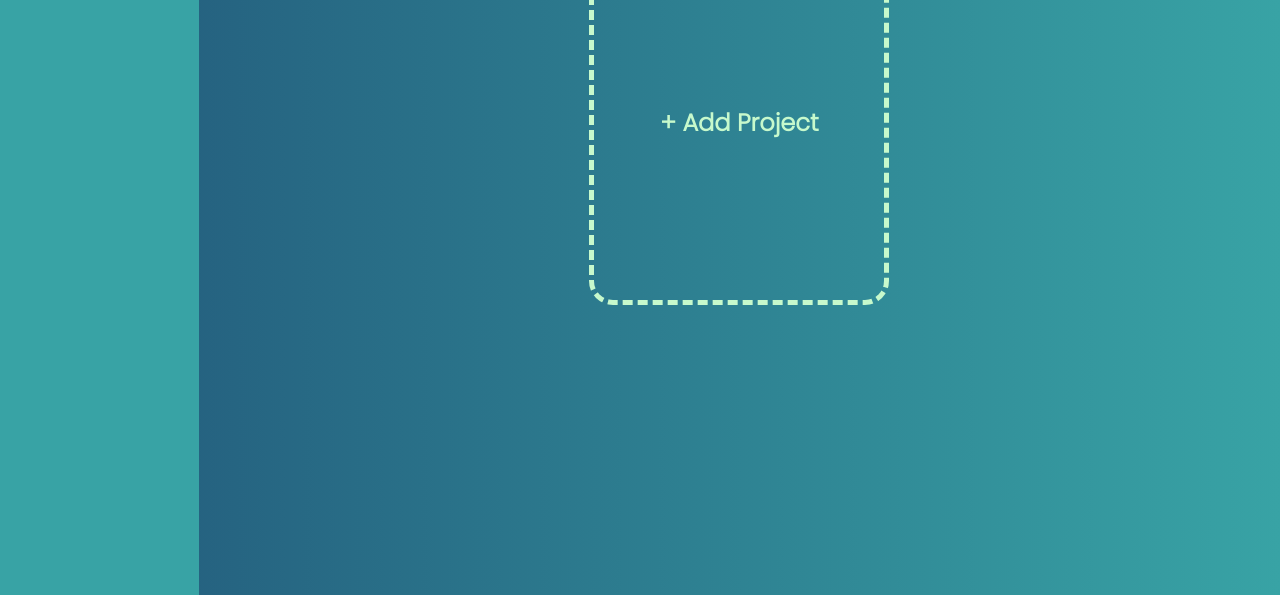
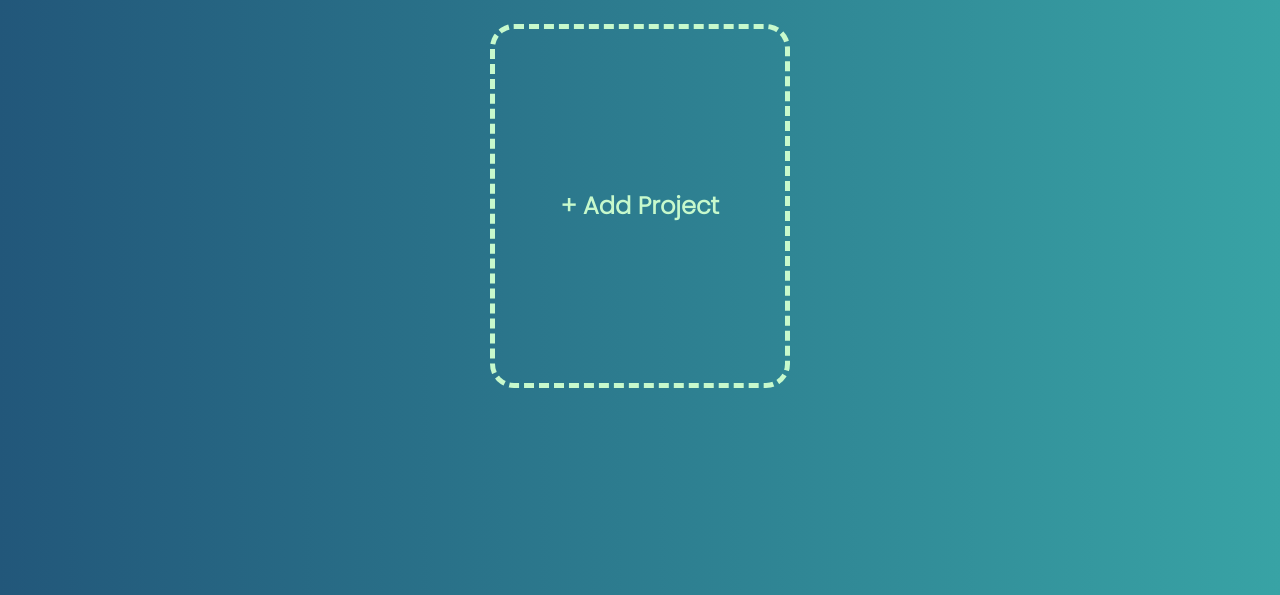
Before and after one commit to killerdroid99/Todo-App, a website built with webpack: page dist/index.html in a window 1280 px wide. Shown: the part 205-800 px from the top of the page. Built offline with nearby package versions, Linux system fonts and the light colour scheme; a web font is replaced by a local one.

Commit message:
Fixed styles on elements after removal on prev commit

```diff
--- a/src/DomActions.js
+++ b/src/DomActions.js
@@ -184,7 +184,6 @@ export const DeleteTodo = (targetProject) => {
 			targetProject.total--;
 			targetProject.complete = 0;
 			localStorage.setItem("TodoProject", JSON.stringify(ProjectObjectArray));
-			// console.log(TodoObjectArray);
 
 			setTimeout(() => {
 				target.parentElement.remove();
--- a/src/style.scss
+++ b/src/style.scss
@@ -21,25 +21,24 @@ body {
 		$primary-color-two
 	);
 	display: flex;
+	// width: 100vw;
 	height: 100vh;
+	flex-direction: column;
 }
 
 nav {
 	display: flex;
-	flex-direction: column;
 	height: auto;
-	background-color: $primary-color-two;
-	width: clamp(100px, 20vw, 250px);
+	background-color: $primary-color-one;
+	box-shadow: 0px 5px 5px $secondary-color-one;
 	font-size: 1.3rem;
 	gap: 3em;
-	padding-block: 1em;
-	position: static;
+	padding: 1em;
 
 	div {
 		display: flex;
 		align-items: center;
 		gap: 0.5em;
-		margin-inline: auto;
 
 		img {
 			margin-inline: auto;
@@ -56,29 +55,16 @@ nav {
 			font-size: clamp(1.5rem, 2.75vh, 3rem);
 		}
 	}
-
-	ul {
-		list-style: none;
-		display: flex;
-		flex-direction: column;
-		font-weight: bold;
-		gap: 1em;
-		margin-inline: auto;
-		li {
-			cursor: pointer;
-		}
-	}
 }
 
 .projects {
-	padding: 2em;
+	padding-top: 2em;
 	display: flex;
-	width: 100%;
 	position: relative;
 	align-items: center;
 	flex-direction: column;
 	height: auto;
-	gap: 1em;
+	gap: 0.5em;
 	h1 {
 		font-weight: 500;
 		color: $secondary-color-two;
@@ -90,17 +76,16 @@ nav {
 
 .project-container {
 	display: grid;
-	max-width: auto;
-	height: auto;
+	max-width: 600px;
 	grid-template-columns: repeat(auto-fit, 300px);
 	gap: 3em;
 	margin-inline: auto;
 	row-gap: 2.5em;
 	padding-block: 2em;
 	padding-inline: 1em;
-	max-width: 75vw;
+	max-width: 70%;
 	height: auto;
-	overflow: auto;
+	overflow-y: auto;
 	overflow-x: hidden;
 	&::-webkit-scrollbar {
 		background-color: $secondary-color-three;
```
